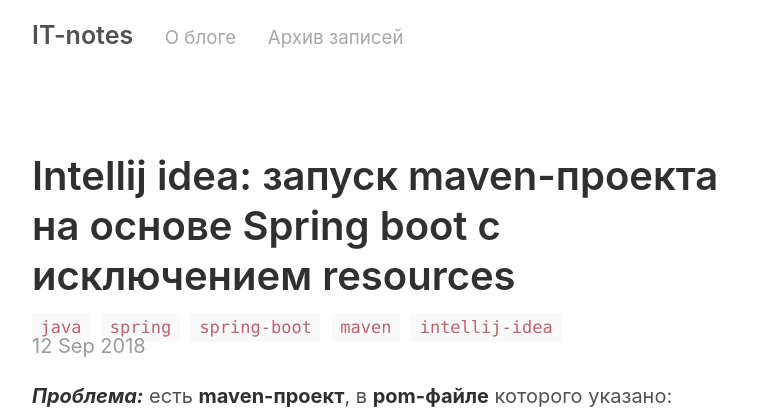
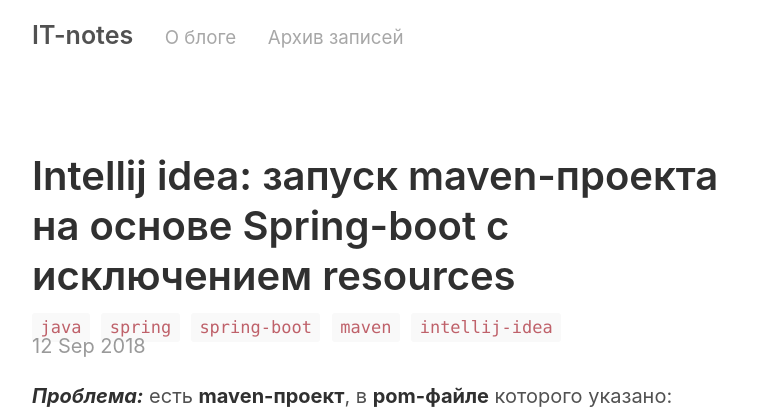
Before and after one commit to OlgaFedorova/olgafedorova.github.io, a Jekyll site: the page built from _posts/2018-09-12-intellij-idea-with-maven-and-spring-boot-exclude-resources.md, in a window 1280 px wide. Shown: the top 409 px of the page, without its empty margins (258-1021 px from the left). Built offline with Jekyll 4.4.1, drawn with Linux system fonts in a browser that asks for light colours.

```diff
--- a/_posts/2018-09-12-intellij-idea-with-maven-and-spring-boot-exclude-resources.md
+++ b/_posts/2018-09-12-intellij-idea-with-maven-and-spring-boot-exclude-resources.md
@@ -1,6 +1,6 @@
 ---
 layout: post
-title: "Intellij idea: запуск maven-проекта на основе Spring boot с исключением resources"
+title: "Intellij idea: запуск maven-проекта на основе Spring-boot с исключением resources"
 permalink: intellij-idea-with-maven-and-spring-boot-exclude-resources
 tags: java spring spring-boot maven intellij-idea
 ---
```
